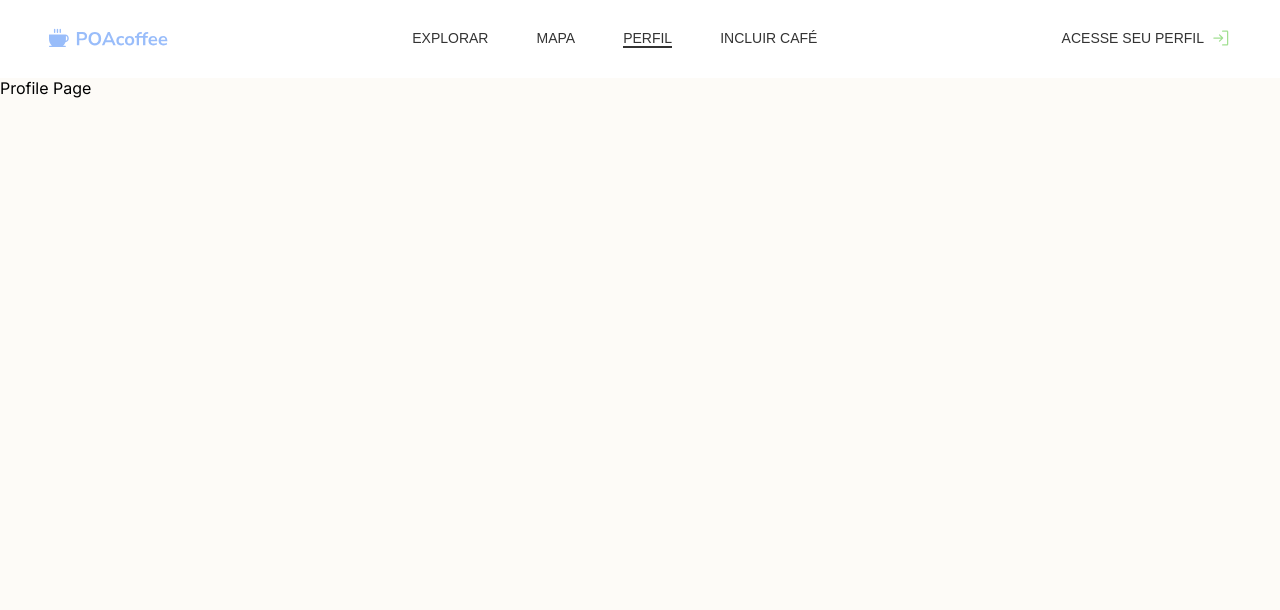
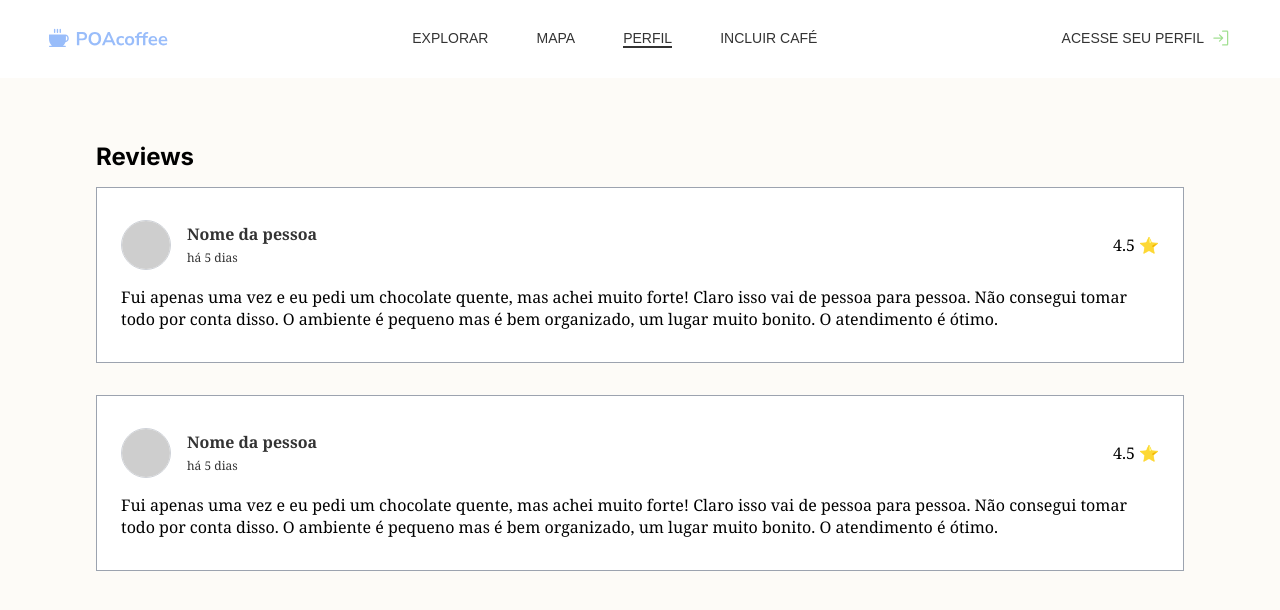
Before and after one commit to dsllt/oTravel_frontend, a Next.js app: page /profile in a window 1280 px wide. Shown: the top 610 px of the page. Built offline with nearby package versions, Linux system fonts and the light colour scheme; grey boxes are pictures that could not be loaded.

Commit message:
Creates profile page

```diff
--- /dev/null
+++ b/src/app/profile/page.module.css
@@ -0,0 +1,17 @@
+.container{
+  display: flex;
+  flex-direction: column;
+  margin: 4rem 6rem;
+}
+.main{
+  display: flex;
+}
+.reviews{
+  display: flex;
+  flex-direction: column;
+}
+
+.reviews h3{
+  font-size: 24px;
+  margin-bottom: 1rem;
+}
--- a/src/app/profile/page.tsx
+++ b/src/app/profile/page.tsx
@@ -1,3 +1,15 @@
+import ReviewBox from '@app/ui/profile/review-box';
+import styles from './page.module.css';
 export default function Page() {
-  return <p>Profile Page</p>;
+  return(
+  <div className={styles.container}>
+    <div className={styles.main}>
+      <div className={styles.reviews}>
+        <h3>Reviews</h3>
+        <ReviewBox />
+        <ReviewBox />
+      </div>
+    </div>
+  </div>
+    )
 }
--- /dev/null
+++ b/src/app/ui/profile/review-box.module.css
@@ -0,0 +1,43 @@
+.container{
+  width: 100%;
+  display: flex;
+  flex-direction: column;
+  gap: 1rem;
+  border: 1px solid rgb(156 163 175);
+  padding: 2rem 1.5rem;
+  font-family: Chronicle Text G1 Roman,ui-serif,Georgia,Cambria,Times New Roman,Times,serif;
+  background-color: #fff;
+
+  margin-bottom: 2rem;
+}
+
+.header{
+  display: flex;
+  flex-direction: row;
+  align-items: center;
+  justify-content: space-between;
+  width: 100%;
+}
+
+.personalInfo{
+  display: flex;
+  flex-direction: row;
+  gap: 1rem;
+  align-items: center;
+  color: #333;
+}
+.personalInfo h4{
+  font-size: 1rem;
+}
+.personalInfo span{
+  font-size: 0.75rem;
+  margin-top: 0.5rem;
+}
+
+.avatar{
+  position: relative;
+  opacity: 0.5;
+  border-radius: 100%;
+  border: 1px solid rgb(156 163 175);
+  object-fit: cover;
+}
--- /dev/null
+++ b/src/app/ui/profile/review-box.tsx
@@ -0,0 +1,31 @@
+import Image from 'next/image'
+import styles from './review-box.module.css'
+
+export default function ReviewBox() {
+  return (
+    <div className={styles.container}>
+      <div className={styles.header}>
+        <div className={styles.personalInfo}>
+          <Image
+            src="https://img.freepik.com/free-photo/bohemian-man-with-his-arms-crossed_1368-3542.jpg?w=1380&t=st=1695417353~exp=1695417953~hmac=c11befc70c8fbaf86dd6351a9ffd943ec3244858e32123af4467e613d3b6b7c2"
+            alt="Image"
+            className={styles.avatar}
+            width={50}
+            height={50}
+          />
+          <div className="text">
+            <h4>Nome da pessoa</h4>
+            <span>há 5 dias</span>
+          </div>
+        </div>
+        <span className="rating"> 4.5 ⭐️</span>
+      </div>
+      <p>
+        Fui apenas uma vez e eu pedi um chocolate quente, mas achei muito forte!
+        Claro isso vai de pessoa para pessoa. Não consegui tomar todo por conta
+        disso. O ambiente é pequeno mas é bem organizado, um lugar muito bonito.
+        O atendimento é ótimo.
+      </p>
+    </div>
+  )
+}
```
